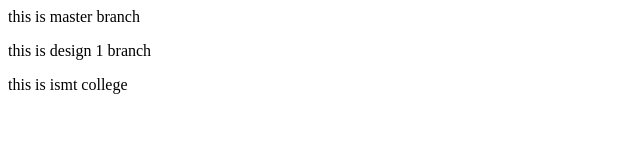
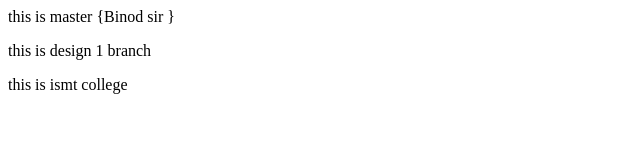
Before and after one commit to rahul-loni/git-merge, a plain HTML site: page index.html in a window 1280 px wide. Shown: the full height of the page, 0-640 px from the left. Drawn offline with Linux system fonts and the light colour scheme.

Commit message:
confilct in design1

```diff
--- a/index.html
+++ b/index.html
@@ -1,3 +1,3 @@
-<p>this is master branch </p>
+<p>this is master {Binod sir } </p>
 <p>this is design 1 branch</p>
 <p>this is ismt college </p>
```
